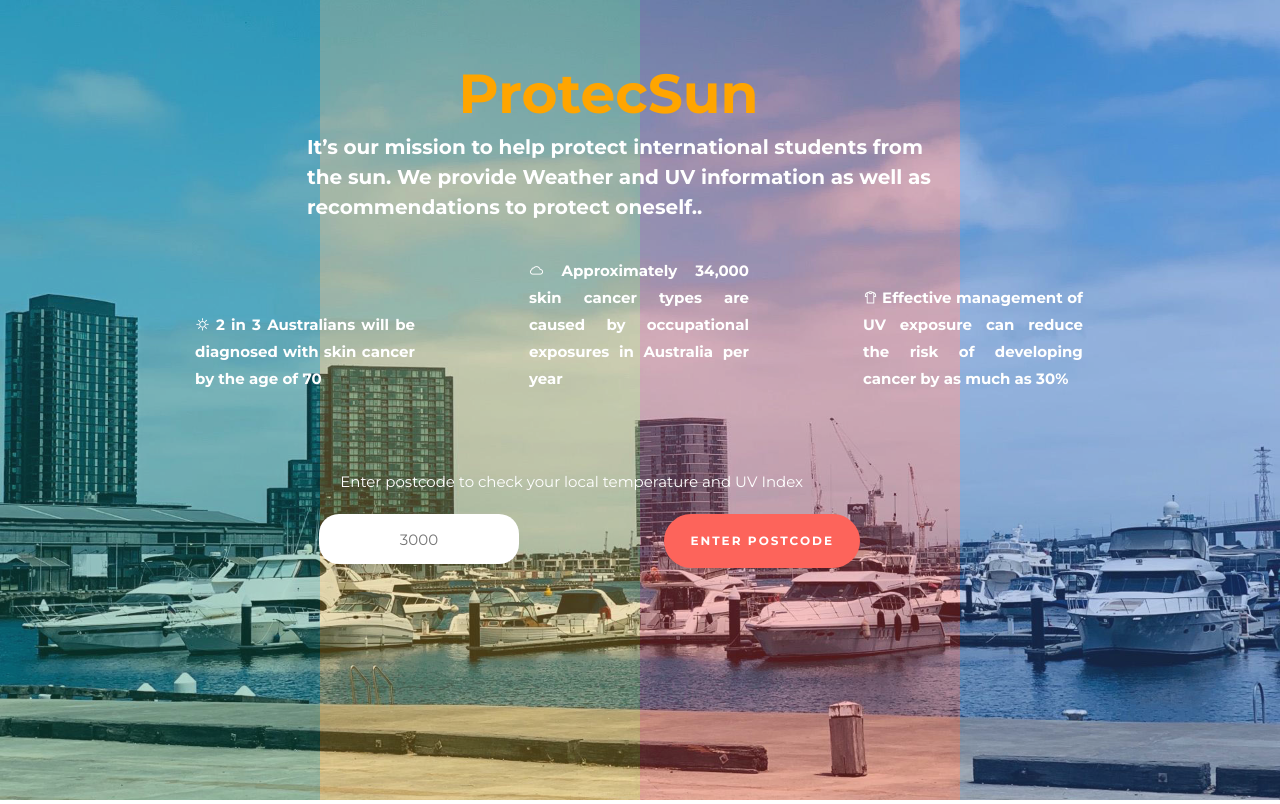
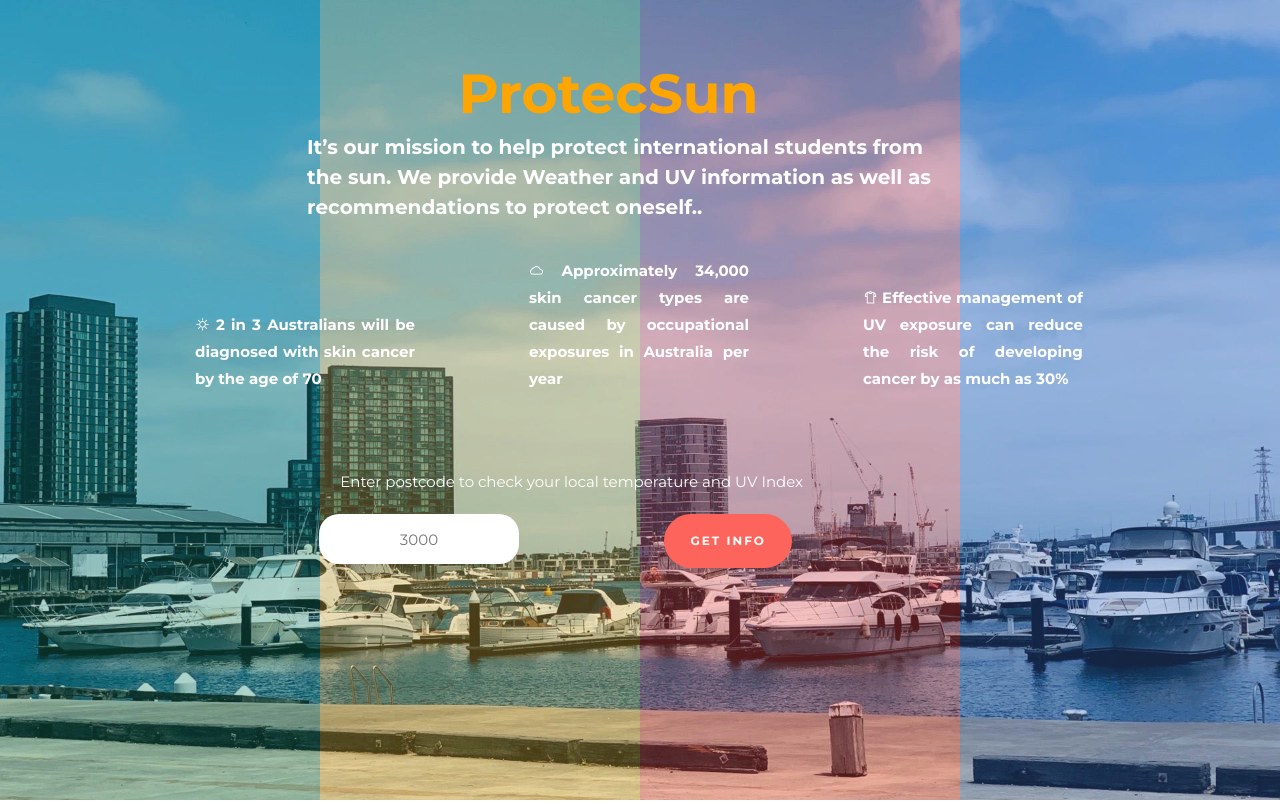
Before and after one commit to caobaichuan1122/Diatastic, a Django app: page / in a window 1280 px wide. Shown: the top 804 px of the page. Run offline with Django 4.2, Linux system fonts and the light colour scheme; some libraries are stand-ins or nearby versions.

Commit message:
Reduced length of postcode input box from 10 to 4, changed button text to 'Get Info' because user implicitly knows to enter postcode from the instruction directly above

```diff
--- a/login/templates/login/index.html
+++ b/login/templates/login/index.html
@@ -43,9 +43,9 @@
 								</div>
 								<div class="ftco-animate" style="text-align:center;margin-left: 23%;color:white">Enter postcode to check your local temperature and UV Index</div>
 								<div class="d-flex meta ftco-animate" style=" width:1500px;margin-bottom:20%;margin-left: 20%;">
-									<input type="text" oninput="value=value.replace(/[^\d]/g,'')" name="postcode" value="" placeholder="3000"  maxlength="10" size="10" style="width:200px; margin:0px 0px 0px 12px;height:50px;border-radius:20px;border:0px solid #DBDBDB;text-align:center;"/>
+									<input type="text" oninput="value=value.replace(/[^\d]/g,'')" name="postcode" value="" placeholder="3000"  maxlength="4" size="10" style="width:200px; margin:0px 0px 0px 12px;height:50px;border-radius:20px;border:0px solid #DBDBDB;text-align:center;"/>
 									&nbsp;&nbsp;&nbsp;&nbsp;&nbsp;&nbsp;&nbsp;&nbsp;&nbsp;&nbsp;&nbsp;&nbsp;&nbsp;&nbsp;&nbsp;&nbsp;&nbsp;&nbsp;&nbsp;&nbsp;&nbsp;&nbsp;&nbsp;&nbsp;&nbsp;&nbsp;&nbsp;&nbsp;&nbsp;&nbsp;&nbsp;&nbsp;&nbsp;&nbsp;&nbsp;&nbsp;&nbsp;
-									<div class="" style="text-align:center"><p class="mb-0"><a href="#btm" class="btn btn-secondary py-3 px-2 px-md-4">Enter Postcode</a></p></div>
+									<div class="" style="text-align:center"><p class="mb-0"><a href="#btm" class="btn btn-secondary py-3 px-2 px-md-4">Get Info</a></p></div>
 								</div>
 							</div>
 						</div>
```
